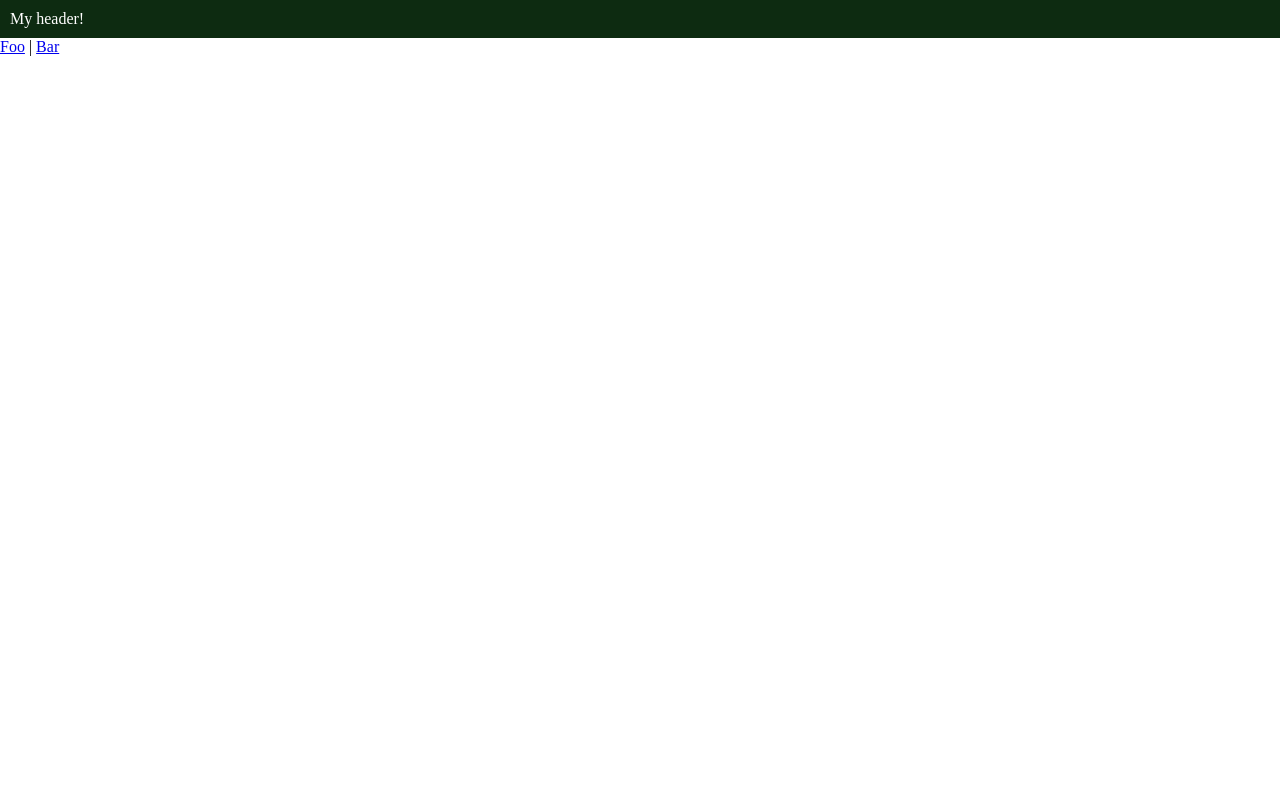
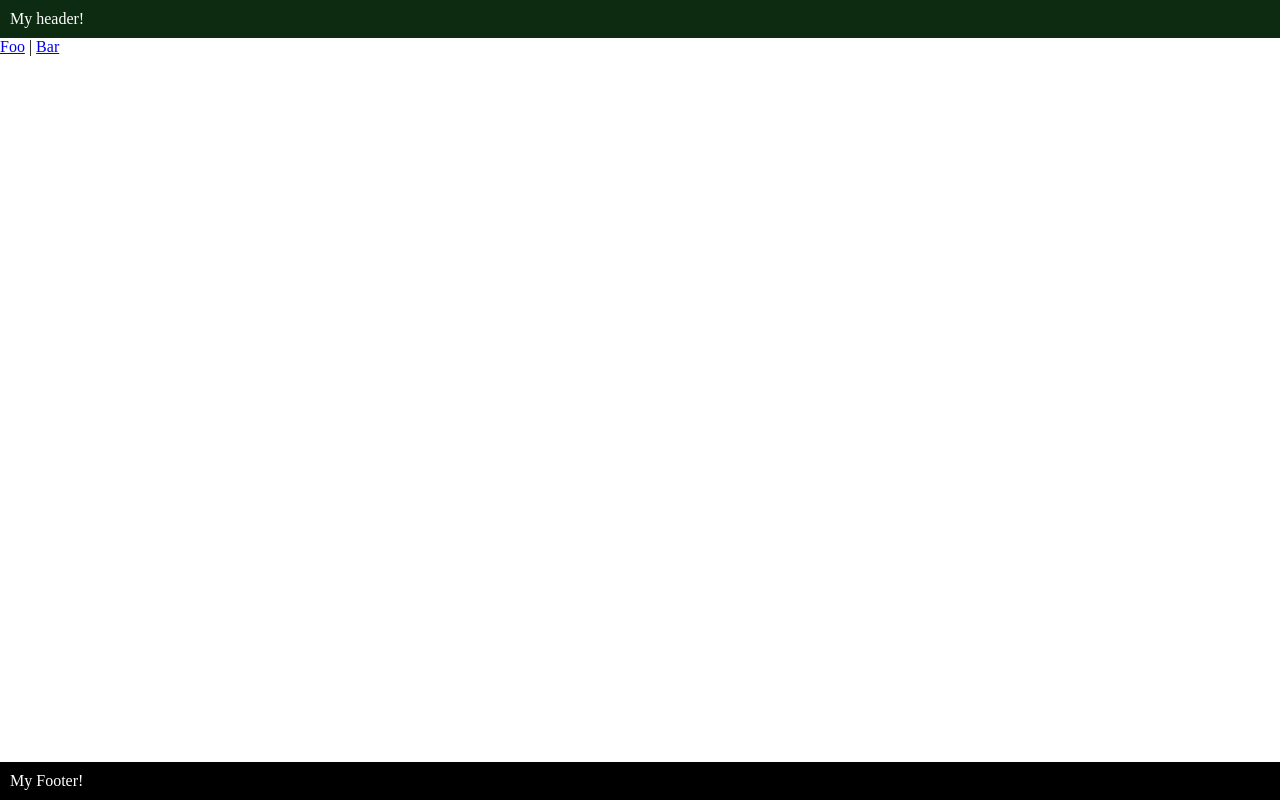
Before and after one commit to Yaniddze/VueApplication, a Vue app: page / in a window 1280 px wide. Built offline with nearby package versions, Linux system fonts and the light colour scheme.

Commit message:
:art: Add footer

```diff
--- a/src/App.vue
+++ b/src/App.vue
@@ -1,27 +1,47 @@
 <template>
   <div>
     <Header />
-    <router-link to="/foo">Foo</router-link> |
-    <router-link to="/bar">Bar</router-link>
-    <router-view />
+    <nav>
+      <router-link to="/foo">Foo</router-link> |
+      <router-link to="/bar">Bar</router-link>
+    </nav>
+    <div class="main">
+      <router-view />
+    </div>
+    <div class="footer">
+      <Footer/>
+    </div>
   </div>
 </template>
 
 <script lang="ts">
   import { defineComponent } from 'vue';
   import Header from '@/components/Header.vue';
+  import Footer from '@/components/Footer.vue';
 
   export default defineComponent({
     name: 'App',
     components: {
       Header,
+      Footer,
     },
   });
 </script>
 
 <style>
-  body {
+  html, body, #app, #app > div {
     margin: 0;
     padding: 0;
+    display: flex;
+    flex-direction: column;
+    height: 100%;
+  }
+
+  .main {
+    flex: 1 0 auto;
+  }
+
+  .footer {
+    flex-shrink: 0;
   }
 </style>
--- /dev/null
+++ b/src/components/Footer.vue
@@ -0,0 +1,21 @@
+<template>
+  <div class="footer">
+    My Footer!
+  </div>
+</template>
+
+<script lang="ts">
+  import { defineComponent } from 'vue';
+
+  export default defineComponent({
+    name: 'Footer',
+  });
+</script>
+
+<style scoped>
+  .footer {
+    background: black;
+    color: white;
+    padding: 10px
+  }
+</style>
--- a/src/config/routerConfig.ts
+++ b/src/config/routerConfig.ts
@@ -13,7 +13,7 @@ const routes: RouteRecordRaw[] = [
     component: ButtonsPage,
     name: 'bar',
     props: {
-      myProp: 123,
+      myProp: 'Test value',
     },
   },
 ];
```
